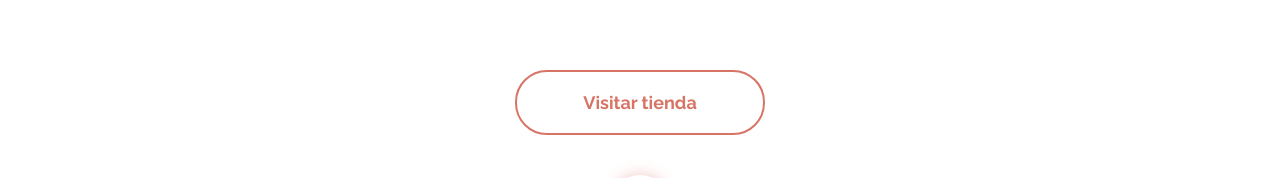
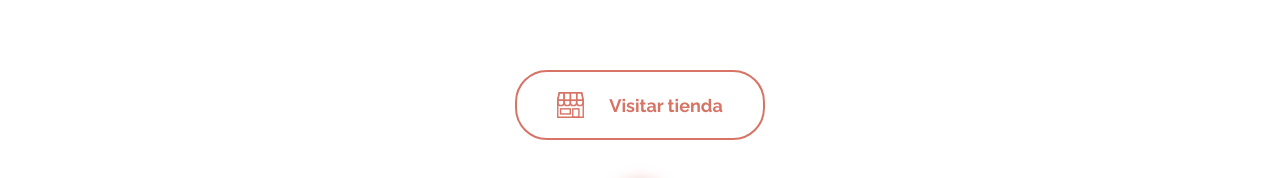
Before and after one commit to mts4/mjatumesa, a React (Create React App) app: page / in a window 1280 px wide. Shown: the part 2068-2246 px from the top of the page. Built offline with nearby package versions, Linux system fonts and the light colour scheme.

Commit message:
Third section desktop finished

```diff
--- a/src/components/molecules/Button/index.js
+++ b/src/components/molecules/Button/index.js
@@ -8,6 +8,8 @@ const Button = ({
   width,
   customStyle,
   borderColor,
+  icon,
+  iconSize,
 }) => {
   return (
     <ButtonPrimary
@@ -16,8 +18,11 @@ const Button = ({
       bgColor={bgColor}
       borderColor={borderColor}
       width={width}
+      icon={icon}
+      iconSize={iconSize}
       style={customStyle}
     >
+      {icon && <img src={icon.type} />}
       {text}
     </ButtonPrimary>
   )
--- a/src/components/molecules/Button/styles.js
+++ b/src/components/molecules/Button/styles.js
@@ -3,6 +3,9 @@ import styled from 'styled-components'
 import { COLORS } from '../../../theme/css/global.colors'
 
 const ButtonPrimary = styled.button`
+  display: ${props => props.icon && `flex`};
+  justify-content: ${props => props.icon && `center`};
+  align-items: ${props => props.icon && `center`};
   cursor: pointer;
   width: 100%;
   max-width: ${props => (props.width ? `${props.width}px` : '250px')};
@@ -20,5 +23,9 @@ const ButtonPrimary = styled.button`
   &:hover {
     filter: brightness(0.9);
   }
+  img {
+    width: ${props => props.iconSize && `${props.iconSize}px`};
+    margin-right: ${props => props.iconSize && `25px`};
+  }
 `
 export default ButtonPrimary
--- a/src/components/organisms/home/ThirdSection/index.js
+++ b/src/components/organisms/home/ThirdSection/index.js
@@ -2,6 +2,8 @@ import ArrowScrollDown from '../../../molecules/ArrowScrollDown'
 import TitleSection from '../../../molecules/TitleSection'
 import Button from '../../../molecules/Button'
 import ButtonCircleDown from '../../../molecules/ButtonCircleDown'
+// Svg
+import IconStore from '../../../../assets/images/svg/icons/icon-store.svg'
 // Utils
 import { LIST_INFO } from '../../../../utils/const'
 import { COLORS } from '../../../../theme/css/global.colors'
@@ -25,9 +27,11 @@ const ThirdSection = () => {
         ))}
       </ItemsBox>
       <Button
+        icon={<IconStore />}
         text='Visitar tienda'
         bgColor={COLORS.white}
         color={COLORS.salmon}
+        iconSize={27}
       />
       <ButtonCircleDown customStyle={{ marginTop: 40 }} />
     </Wrapper>
```
Also changed, not shown: src/assets/images/svg/icons/icon-store.svg (added).
